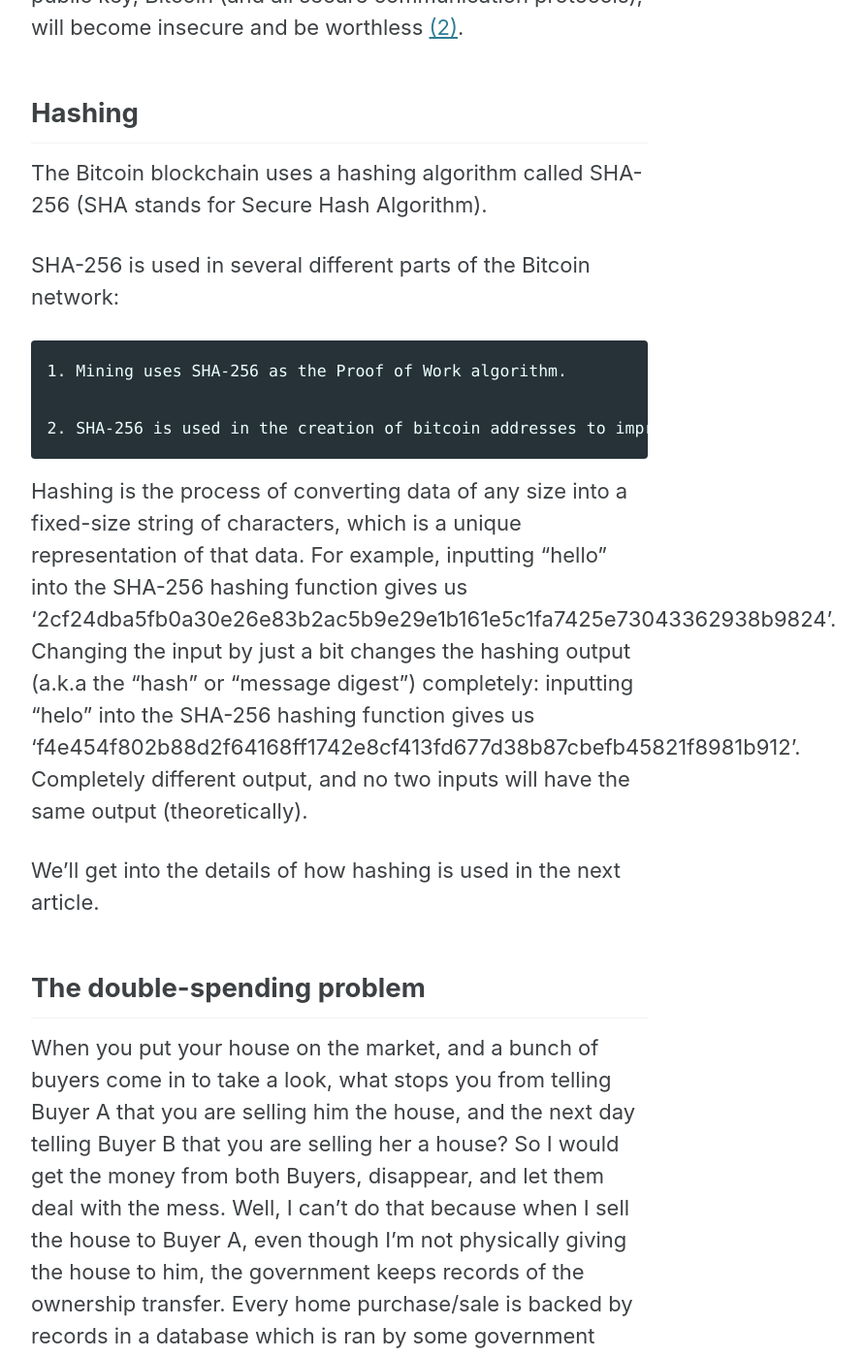
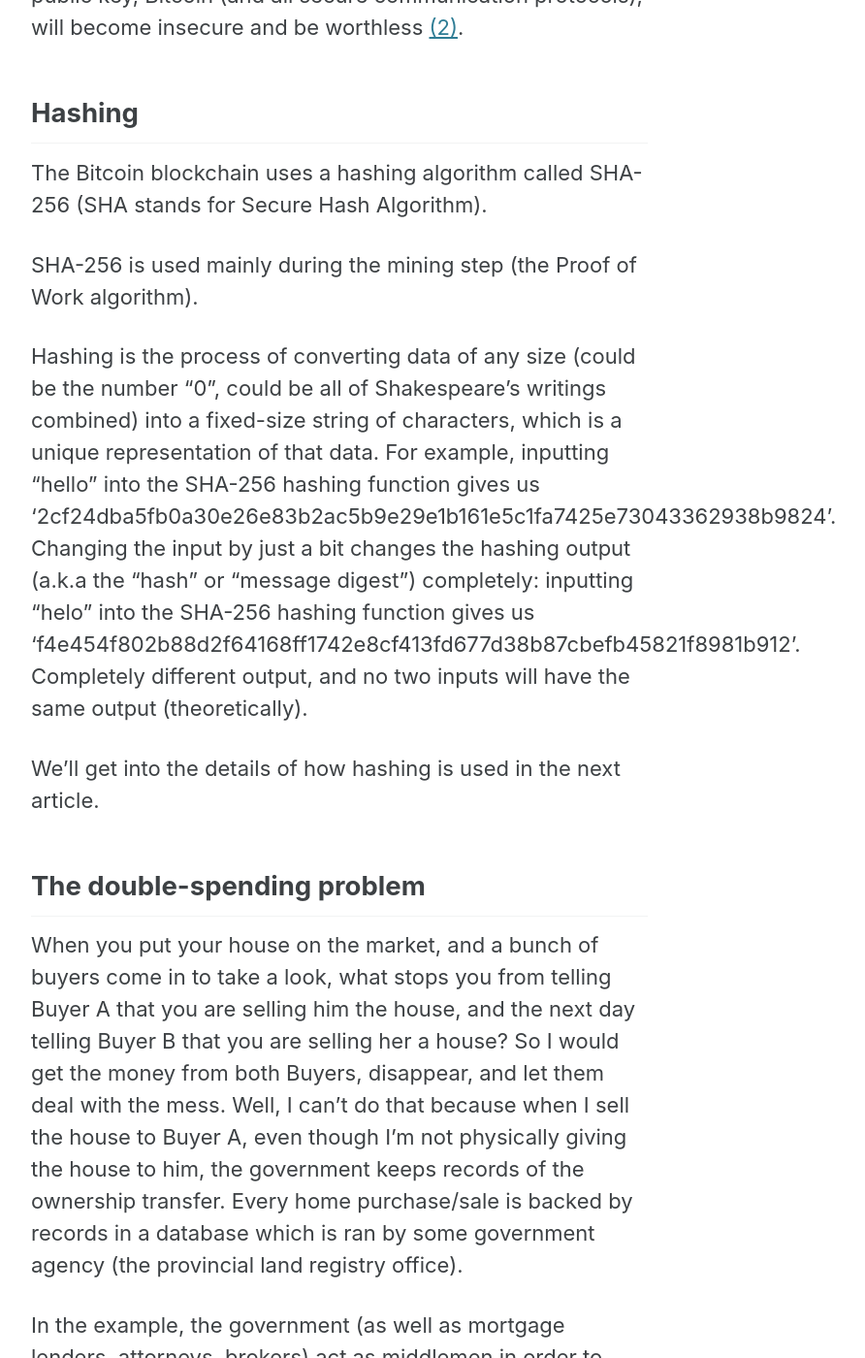
Before and after one commit to andreigue/andreigue.github.io, a Jekyll site: the page built from _posts/2023-04-07-Reading-the-bitcoin-whitepaper-(Part-1).md, in a window 1280 px wide and 1400 px high, scrolled down 2885 px. Shown: the whole window at 97% size, without its empty margins (290-1182 px from the left). Built offline with Jekyll 4.4.1, drawn with Linux system fonts in a browser that asks for light colours; cached includes are drawn as plain includes; nearby versions of some CDN libraries; some of the changed text lies outside the part shown.

Commit message:
article 3 in process

```diff
--- a/_posts/2023-04-07-Reading-the-bitcoin-whitepaper-(Part-1).md
+++ b/_posts/2023-04-07-Reading-the-bitcoin-whitepaper-(Part-1).md
@@ -28,13 +28,9 @@ And finally, the reason why this "public key cryptography" method works is due t
 
  The Bitcoin blockchain uses a hashing algorithm called SHA-256 (SHA stands for Secure Hash Algorithm).
 
-SHA-256 is used in several different parts of the Bitcoin network:
+SHA-256 is used mainly during the mining step (the Proof of Work algorithm).
 
-    1. Mining uses SHA-256 as the Proof of Work algorithm.
-
-    2. SHA-256 is used in the creation of bitcoin addresses to improve security and privacy. (Source: 1)
-
-Hashing is the process of converting data of any size into a fixed-size string of characters, which is a unique representation of that data. For example, inputting "hello" into the SHA-256 hashing function gives us '2cf24dba5fb0a30e26e83b2ac5b9e29e1b161e5c1fa7425e73043362938b9824'.
+Hashing is the process of converting data of any size (could be the number "0", could be all of Shakespeare's writings combined) into a fixed-size string of characters, which is a unique representation of that data. For example, inputting "hello" into the SHA-256 hashing function gives us '2cf24dba5fb0a30e26e83b2ac5b9e29e1b161e5c1fa7425e73043362938b9824'.
 Changing the input by just a bit changes the hashing output (a.k.a the "hash" or "message digest") completely: inputting "helo" into the SHA-256 hashing function gives us 'f4e454f802b88d2f64168ff1742e8cf413fd677d38b87cbefb45821f8981b912'. Completely different output, and no two inputs will have the same output (theoretically).
 
 We'll get into the details of how hashing is used in the next article.
```
Also changed, not shown: _posts/2023-04-06-Reading-the-bitcoin-whitepaper-(Part-0).md (+1 -1 lines), _posts/2023-04-12-Reading-the-bitcoin-whitepaper.md (+24 -6 lines), images/btc/img2.PNG (added).
